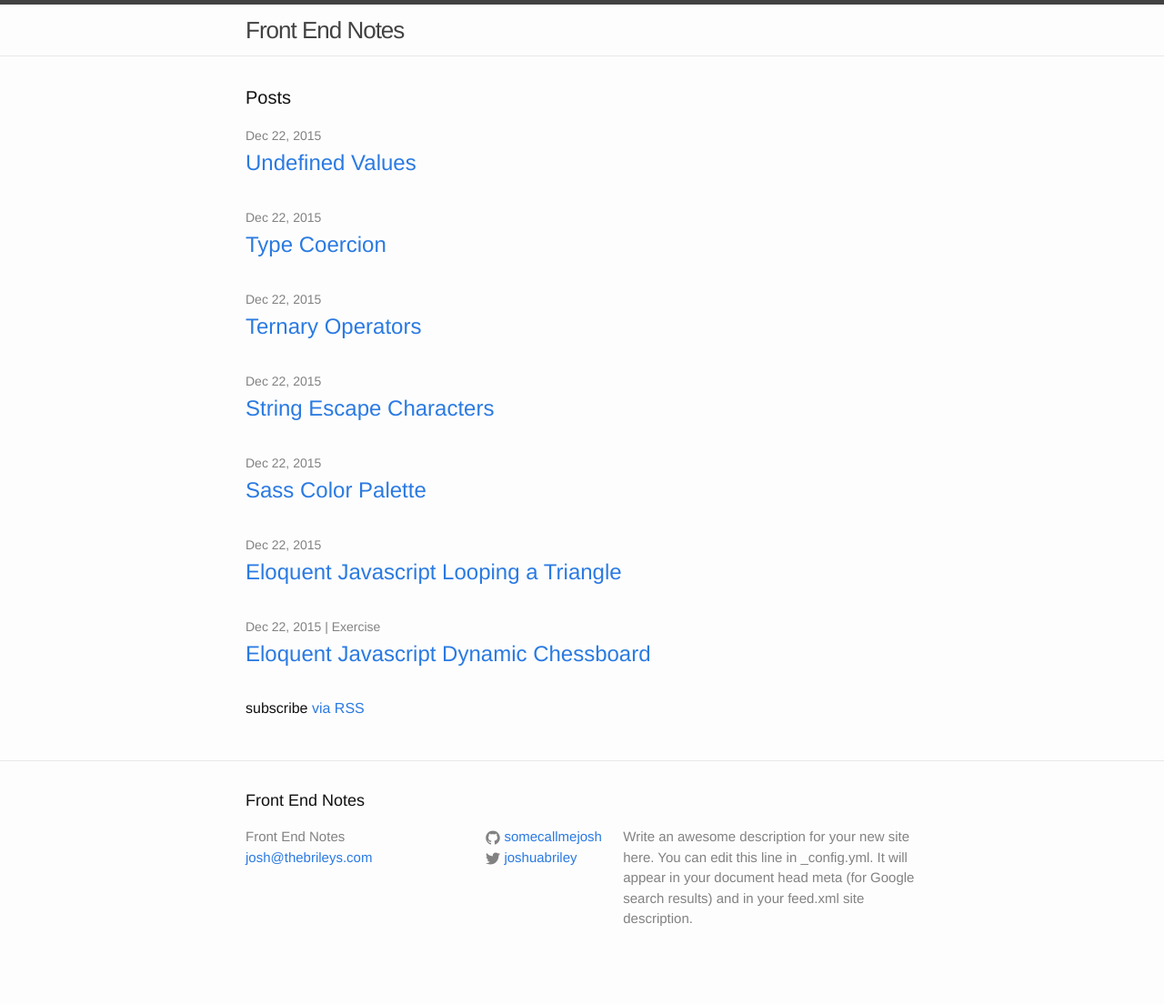
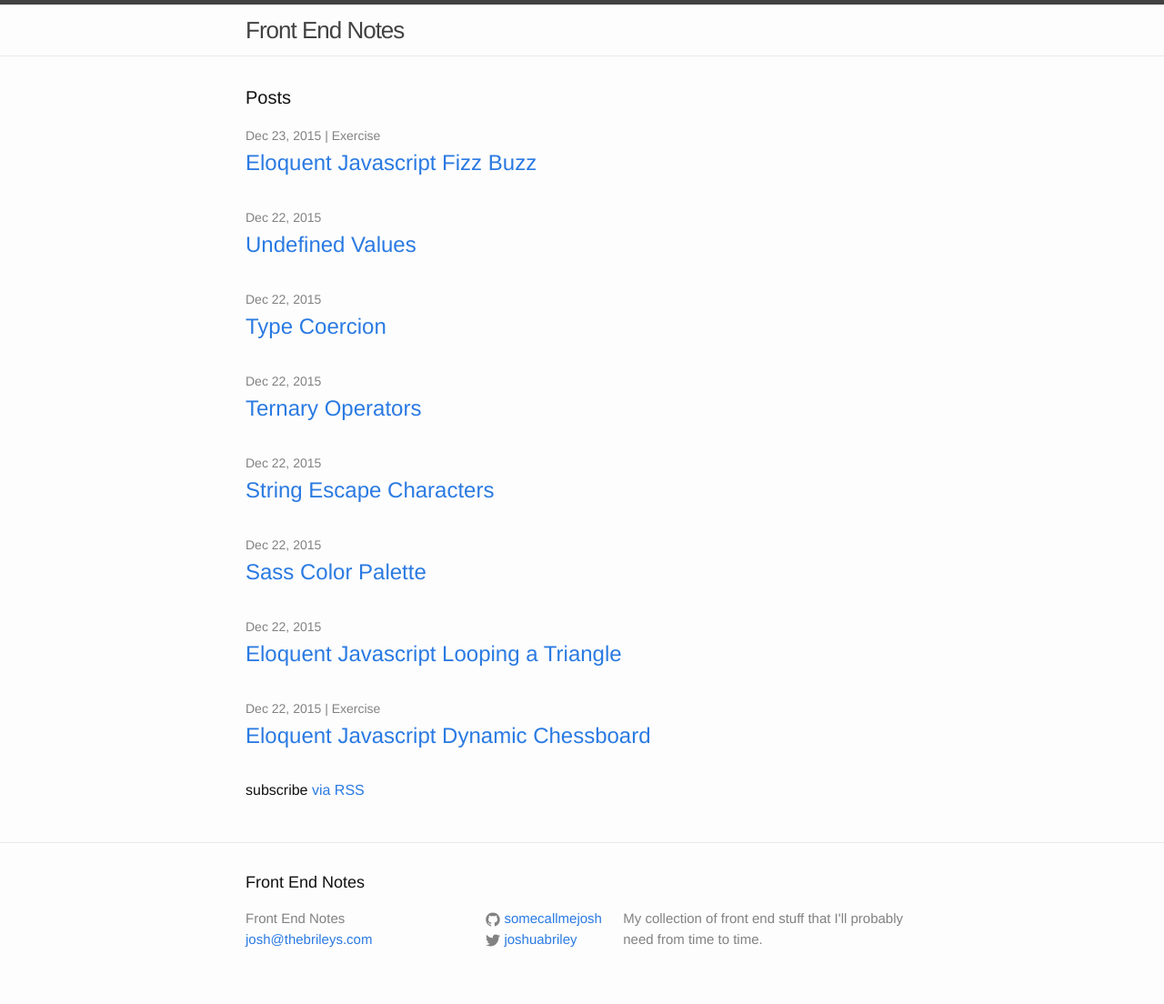
Before and after one commit to somecallmejosh/front-end-notes, a Jekyll site: the page built from index.html, in a window 1280 px wide. Shown: the whole page at 91% size. Built offline with Jekyll 4.4.1, drawn with Linux system fonts in a browser that asks for light colours; before the commit the page ends 1082 px from its top, so only the background shows below that.

Commit message:
Add new Blog post.

```diff
--- a/_config.yml
+++ b/_config.yml
@@ -8,10 +8,7 @@
 # Site settings
 title: Front End Notes
 email: josh@thebrileys.com
-description: > # this means to ignore newlines until "baseurl:"
-  Write an awesome description for your new site here. You can edit this
-  line in _config.yml. It will appear in your document head meta (for
-  Google search results) and in your feed.xml site description.
+description: My collection of front end stuff that I'll probably need from time to time.
 baseurl: "/front-end-notes" # the subpath of your site, e.g. /blog
 url: "http://somecallmejosh.github.io" # the base hostname & protocol for your site
 twitter_username: joshuabriley
--- a/_posts/2015-12-22-eloquent-javascript-chessboard.markdown
+++ b/_posts/2015-12-22-eloquent-javascript-chessboard.markdown
@@ -7,6 +7,6 @@ categories: javascript
 exercise: true
 ---
 
-This is from Eloquent Javascript, Chapter 2 exercises
+This is the Chessboard Grid exercise from Eloquent Javascript, Chapter 2.
 
 <a class="jsbin-embed" href="http://jsbin.com/domafaqete/embed?js,console">JS Bin on jsbin.com</a><script src="http://static.jsbin.com/js/embed.min.js?3.35.5"></script>
--- a/_posts/2015-12-22-eloquent-javascript-looping-a-triangle.markdown
+++ b/_posts/2015-12-22-eloquent-javascript-looping-a-triangle.markdown
@@ -6,7 +6,7 @@ category: javascript
 categories: ["javascript", "exercise"]
 ---
 
-This is from Eloquent Javascript, Chapter 2 exercises
+This is Triangle Exercise from Eloquent Javascript, Chapter.
 
 #Option A
 <a class="jsbin-embed" href="http://jsbin.com/hivevirufe/embed?js,console">JS Bin on jsbin.com</a><script src="http://static.jsbin.com/js/embed.min.js?3.35.5"></script>
```
Also changed, not shown: _posts/2015-12-23-eloquent-javascript-fizz-buzz.markdown (added, +12 -0 lines).
